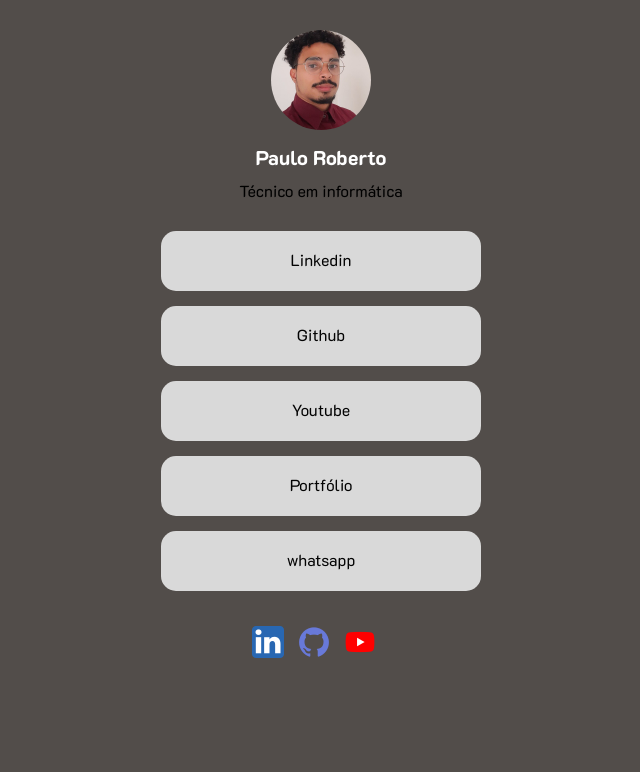
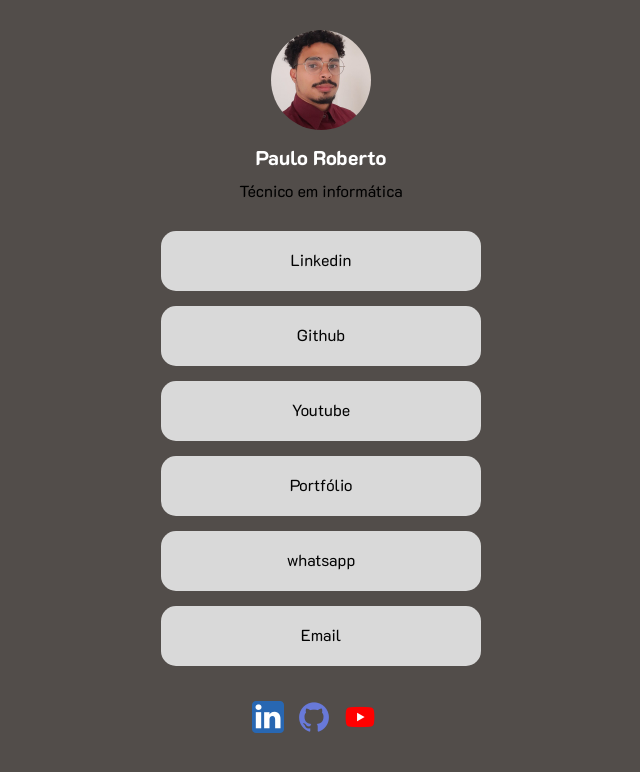
Before and after one commit to Paulo-Roberto753/hub-links, a plain HTML site: page index.html in a window 1280 px wide. Shown: the whole page, without its empty margins (319-959 px from the left). Drawn offline with Linux system fonts and the light colour scheme.

Commit message:
finalização do projeto

```diff
--- a/index.html
+++ b/index.html
@@ -39,6 +39,7 @@
         <a href="https://www.youtube.com/@prd3_games617">Youtube</a>
         <a href="">Portfólio</a>
         <a href="https://api.whatsapp.com/send?phone=551158264555">whatsapp</a>
+        <a href="maitos:Pr.d3@hotmail.com?subject=Contato Instagram">Email</a>
     </div>
 
     <!--Rodapé-->
```
